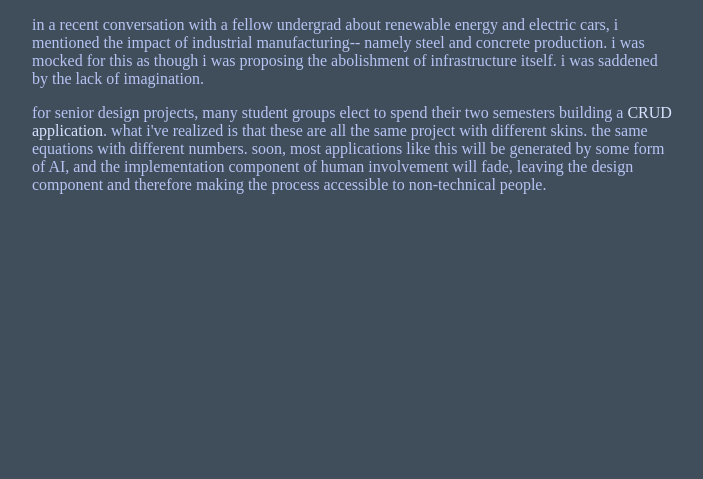
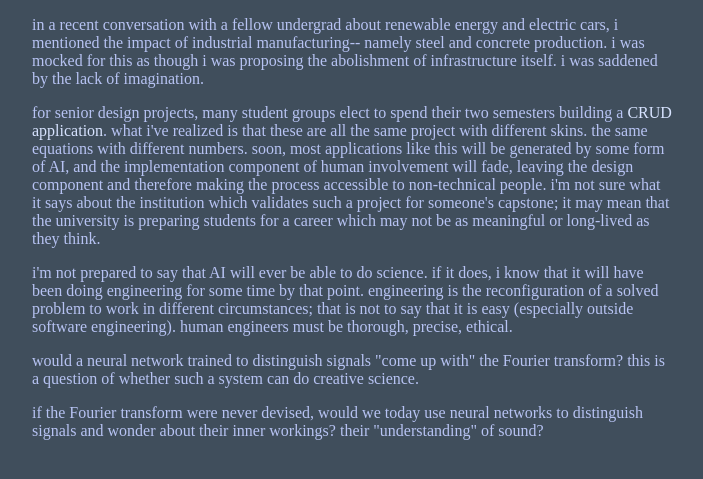
Before and after one commit to banditsbeware/bonk, a Flask app: template bonk/templates/materials/science and engineering.html in a window 1280 px wide. Shown: the part 206-685 px from the top of the page, without its empty margins (288-991 px from the left). Run offline with Flask 2, Linux system fonts and the light colour scheme; the template is opened without the code that fills it, so the values that code supplies are empty.

Commit message:
11.27 update

```diff
--- a/bonk/templates/materials/science and engineering.html
+++ b/bonk/templates/materials/science and engineering.html
@@ -5,8 +5,13 @@
 
 <p>in a recent conversation with a fellow undergrad about renewable energy and electric cars, i mentioned the impact of industrial manufacturing-- namely steel and concrete production. i was mocked for this as though i was proposing the abolishment of infrastructure itself. i was saddened by the lack of imagination.</p>
 
-<p>for senior design projects, many student groups elect to spend their two semesters building a <a href='https://en.wikipedia.org/wiki/Create,_read,_update_and_delete'>CRUD application</a>. what i've realized is that these are all the same project with different skins. the same equations with different numbers. soon, most applications like this will be generated by some form of AI, and the implementation component of human involvement will fade, leaving the design component and therefore making the process accessible to non-technical people.</p>
+<p>for senior design projects, many student groups elect to spend their two semesters building a <a href='https://en.wikipedia.org/wiki/Create,_read,_update_and_delete'>CRUD application</a>. what i've realized is that these are all the same project with different skins. the same equations with different numbers. soon, most applications like this will be generated by some form of AI, and the implementation component of human involvement will fade, leaving the design component and therefore making the process accessible to non-technical people. i'm not sure what it says about the institution which validates such a project for someone's capstone; it may mean that the university is preparing students for a career which may not be as meaningful or long-lived as they think.</p>
+
+<p>i'm not prepared to say that AI will ever be able to do science. if it does, i know that it will have been doing engineering for some time by that point. engineering is the reconfiguration of a solved problem to work in different circumstances; that is not to say that it is easy (especially outside software engineering). human engineers must be thorough, precise, ethical.</p>
+
+<p>would a neural network trained to distinguish signals "come up with" the Fourier transform? this is a question of whether such a system can do creative science.</p>
+
+<p>if the Fourier transform were never devised, would we today use neural networks to distinguish signals and wonder about their inner workings? their "understanding" of sound?</p>
 
 {% endblock %}
-
 {% block script %}{% endblock %}
```
Also changed, not shown: 1 other file.
